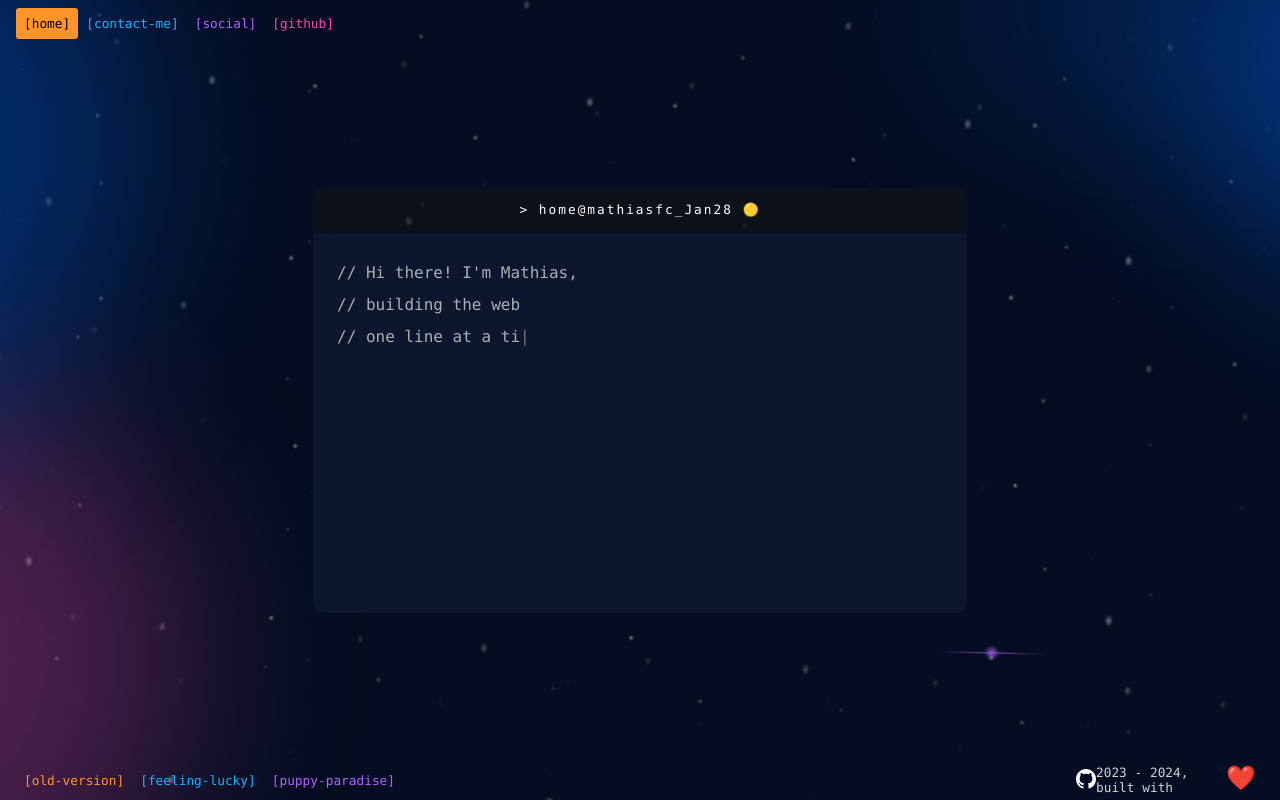
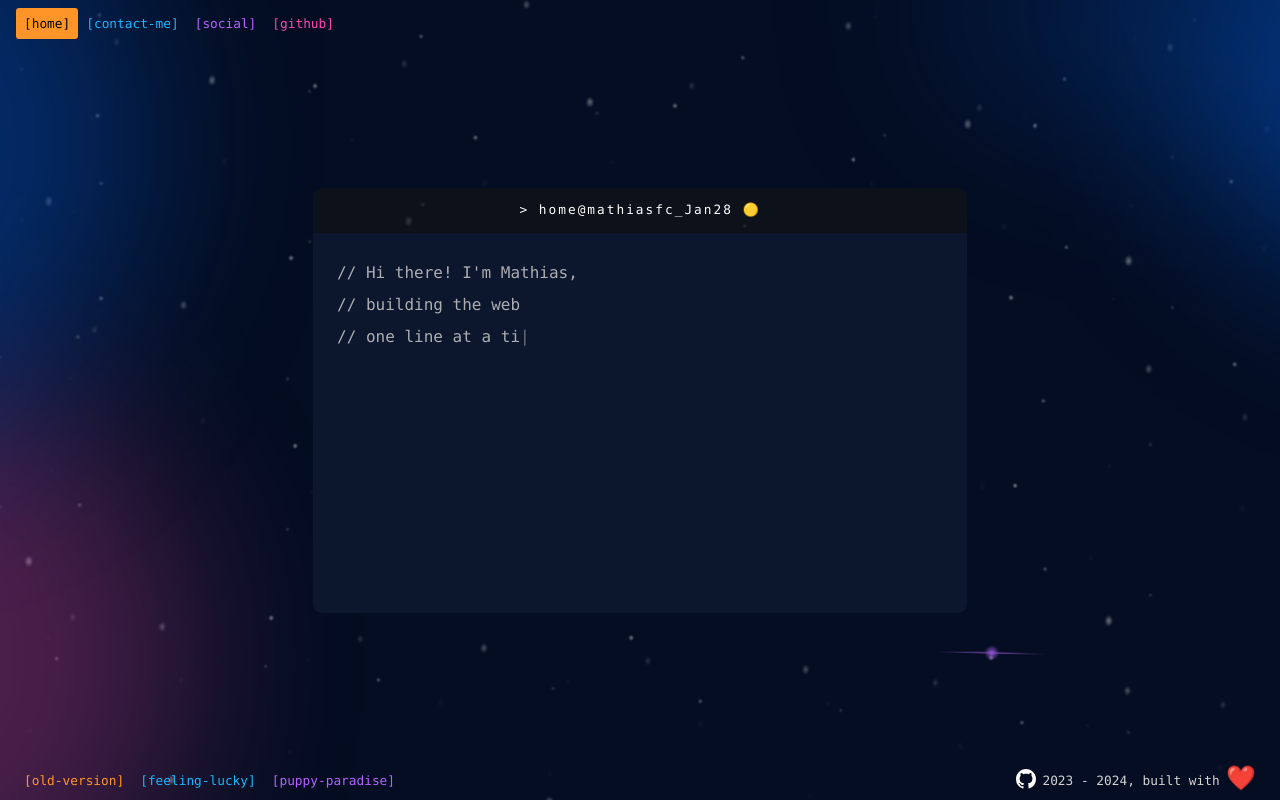
Before and after one commit to mathiasfc/portfolio, a Next.js app: page / in a window 1280 px wide. Built offline with nearby package versions, Linux system fonts and the light colour scheme.

Commit message:
:wrench: fix width of the date container on footer

```diff
--- a/components/Footer/style.ts
+++ b/components/Footer/style.ts
@@ -42,10 +42,10 @@ export const FooterCopyRight = styled.div`
   display: flex;
   align-items: center;
   justify-content: space-between;
-  width: 180px;
+  width: 240px;
 
   @media (max-width: ${breakpoints.sm}) {
-    width: 160px;
+    width: 190px;
     margin: 0.3rem;
     margin-top: 1rem;
   }
```
